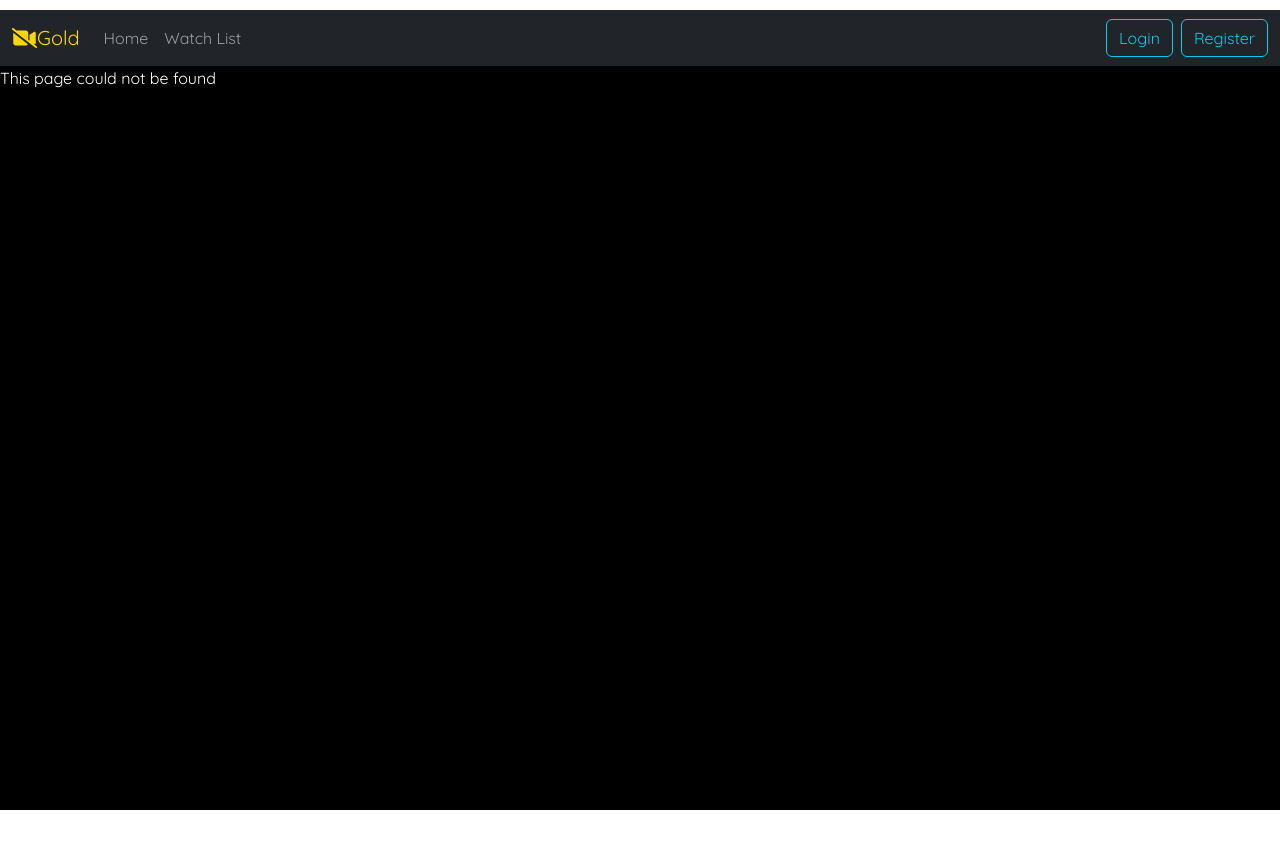
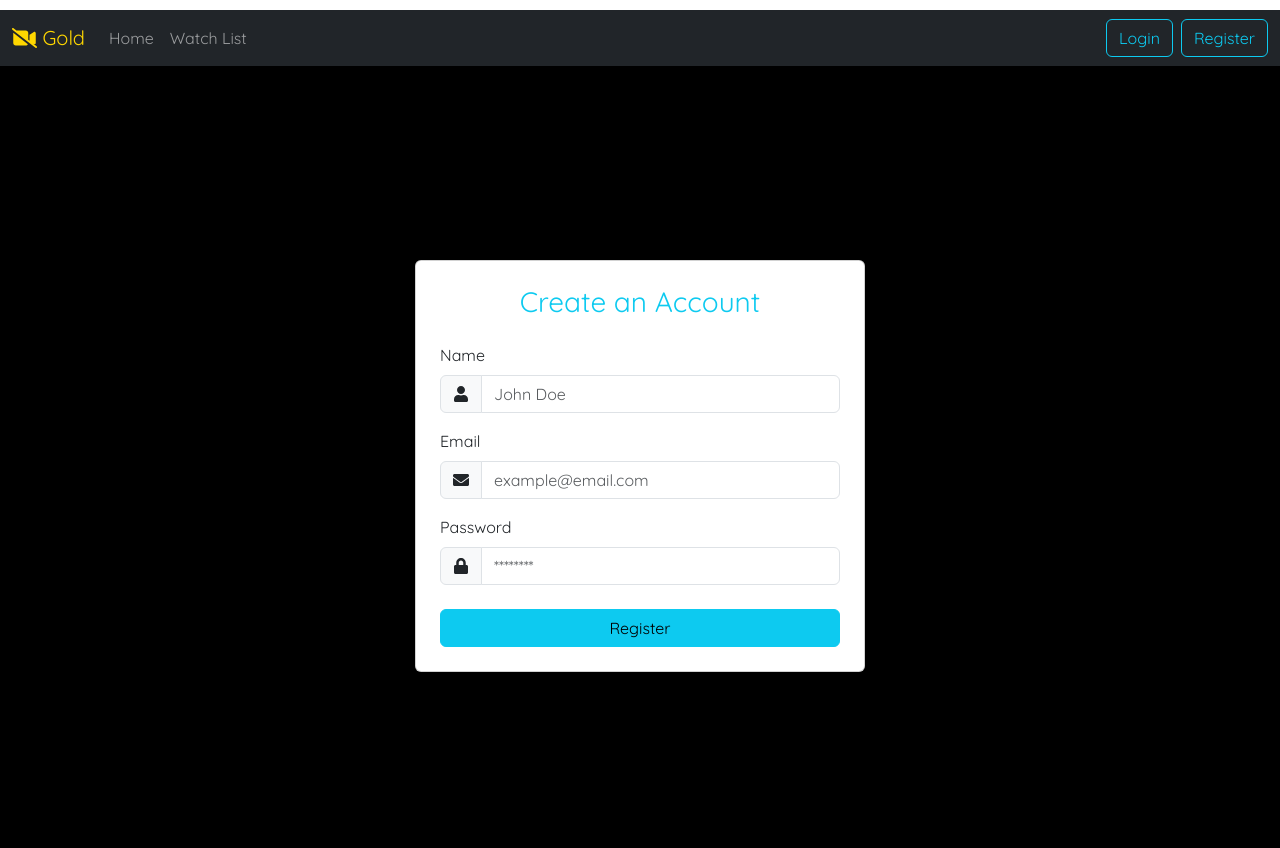
Before and after one commit to ArtiKumari92/MovieReviewSystem-frontend, a React (Create React App) app in the folder movie-gold-v1/: page /register in a window 1280 px wide. Shown: the top 848 px of the page. Before the commit the page ends 810 px from the top, so only its background shows below. Built offline with nearby package versions, Linux system fonts and the light colour scheme; no server answers.

Commit message:
Latest Movie Review frontend

```diff
--- a/movie-gold-v1/package.json
+++ b/movie-gold-v1/package.json
@@ -17,6 +17,7 @@
     "react": "^18.3.1",
     "react-bootstrap": "^2.10.10",
     "react-dom": "^18.3.1",
+    "react-icons": "^5.5.0",
     "react-material-ui-carousel": "^3.4.2",
     "react-player": "^2.16.0",
     "react-router-dom": "^6.30.0",
--- a/movie-gold-v1/src/App.js
+++ b/movie-gold-v1/src/App.js
@@ -2,11 +2,13 @@ import './App.css';
 import api from './api/axiosConfig';
 import {useState, useEffect} from 'react';
 import Layout from './components/Layout';
+
 import {Routes, Route} from 'react-router-dom';
 import Home from './components/home/Home';
 import Header from './components/header/Header';
 import Trailer from './components/trailer/Trailer';
 import Reviews from './components/reviews/Reviews';
+import Register from './components/register/Register';
 import NotFound from './components/notFound/NotFound';
 
 function App() {
@@ -64,6 +66,7 @@ function App() {
             <Route path="/" element={<Home movies={movies} />} ></Route>
             <Route path="/Trailer/:ytTrailerId" element={<Trailer/>}></Route>
             <Route path="/Reviews/:movieId" element ={<Reviews getMovieData = {getMovieData} movie={movie} reviews ={reviews} setReviews = {setReviews} />}></Route>
+            <Route path="/register" element={<Register />} />
             <Route path="*" element = {<NotFound/>}></Route>
           </Route>
       </Routes>
--- a/movie-gold-v1/src/components/header/Header.js
+++ b/movie-gold-v1/src/components/header/Header.js
@@ -1,35 +1,60 @@
 import { FontAwesomeIcon } from "@fortawesome/react-fontawesome";
 import { faVideoSlash } from "@fortawesome/free-solid-svg-icons";
 import Button from "react-bootstrap/Button";
-import Container from "react-bootstrap/Container"
+import Container from "react-bootstrap/Container";
 import Nav from "react-bootstrap/Nav";
 import Navbar from "react-bootstrap/Navbar";
-import {NavLink} from "react-router-dom";
+import { NavLink, useNavigate } from "react-router-dom";
+import { useEffect, useState } from "react";
 
 const Header = () => {
+  const [isLoggedIn, setIsLoggedIn] = useState(false);
+  const navigate = useNavigate();
+
+  useEffect(() => {
+    const token = localStorage.getItem("token");
+    setIsLoggedIn(!!token); // Convert token to boolean
+  }, []);
+
+  const handleLogout = () => {
+    localStorage.removeItem("token");
+    setIsLoggedIn(false);
+    navigate("/login");
+  };
 
   return (
     <Navbar bg="dark" variant="dark" expand="lg">
       <Container fluid>
-            <Navbar.Brand href="/" style={{"color":'gold'}}>
-                <FontAwesomeIcon icon ={faVideoSlash}/>Gold
+        <Navbar.Brand as={NavLink} to="/" style={{ color: "gold" }}>
+          <FontAwesomeIcon icon={faVideoSlash} /> Gold
         </Navbar.Brand>
+
         <Navbar.Toggle aria-controls="navbarScroll" />
+
         <Navbar.Collapse id="navbarScroll">
-                    <Nav
-                        className="me-auto my-2 my-lg-0"
-                        style={{maxHeight: '100px'}}
-                        navbarScroll
-                    >
-                    <NavLink className ="nav-link" to="/">Home</NavLink>
-                    <NavLink className ="nav-link" to="/watchList">Watch List</NavLink>
+          <Nav className="me-auto my-2 my-lg-0" style={{ maxHeight: "100px" }} navbarScroll>
+            <NavLink className="nav-link" to="/">Home</NavLink>
+            <NavLink className="nav-link" to="/watchList">Watch List</NavLink>
           </Nav>
+
+          {isLoggedIn ? (
+            <Button variant="outline-danger" onClick={handleLogout}>
+              Logout
+            </Button>
+          ) : (
+            <>
+              <NavLink to="/login">
                 <Button variant="outline-info" className="me-2">Login</Button>
+              </NavLink>
+              <NavLink to="/register">
                 <Button variant="outline-info">Register</Button>
+              </NavLink>
+            </>
+          )}
         </Navbar.Collapse>
       </Container>
     </Navbar>
-  )
-}
+  );
+};
 
-export default Header
+export default Header;
--- /dev/null
+++ b/movie-gold-v1/src/components/register/Register.js
@@ -0,0 +1,109 @@
+import React, { useState } from 'react';
+import { Form, Button, Container, Alert, Card, InputGroup, Spinner } from 'react-bootstrap';
+import axios from 'axios';
+import { FaUser, FaEnvelope, FaLock } from 'react-icons/fa';
+
+const Register = () => {
+  const [user, setUser] = useState({ name: '', email: '', password: '' });
+  const [message, setMessage] = useState('');
+  const [emailExists, setEmailExists] = useState(false);
+  const [loading, setLoading] = useState(false);
+
+  const handleChange = async (e) => {
+    const { name, value } = e.target;
+    setUser({ ...user, [name]: value });
+
+    // Real-time email uniqueness check
+    if (name === 'email' && value) {
+      try {
+        const res = await axios.get(`http://localhost:8080/api/users/check-email?email=${value}`);
+        setEmailExists(res.data.exists);
+      } catch (err) {
+        console.error(err);
+      }
+    }
+  };
+
+  const handleSubmit = async (e) => {
+    e.preventDefault();
+    if (emailExists) {
+      setMessage('Email already registered.');
+      return;
+    }
+    setLoading(true);
+    try {
+      await axios.post('http://localhost:8080/api/users/register', user);
+      setMessage('Registration successful!');
+      setUser({ name: '', email: '', password: '' });
+    } catch (error) {
+      console.error(error);
+      setMessage('Registration failed. Try again.');
+    } finally {
+      setLoading(false);
+    }
+  };
+
+  return (
+    <Container className="d-flex justify-content-center align-items-center" style={{ minHeight: '100vh' }}>
+      <Card style={{ width: '100%', maxWidth: '450px' }} className="p-4 shadow">
+        <h3 className="text-center mb-4 text-info">Create an Account</h3>
+        {message && <Alert variant={message.includes('successful') ? 'success' : 'danger'}>{message}</Alert>}
+
+        <Form onSubmit={handleSubmit}>
+          <Form.Group className="mb-3">
+            <Form.Label>Name</Form.Label>
+            <InputGroup>
+              <InputGroup.Text><FaUser /></InputGroup.Text>
+              <Form.Control
+                type="text"
+                placeholder="John Doe"
+                name="name"
+                value={user.name}
+                onChange={handleChange}
+                required
+              />
+            </InputGroup>
+          </Form.Group>
+
+          <Form.Group className="mb-3">
+            <Form.Label>Email</Form.Label>
+            <InputGroup>
+              <InputGroup.Text><FaEnvelope /></InputGroup.Text>
+              <Form.Control
+                type="email"
+                placeholder="example@email.com"
+                name="email"
+                value={user.email}
+                onChange={handleChange}
+                required
+                isInvalid={emailExists}
+              />
+            </InputGroup>
+            {emailExists && <small className="text-danger">Email already exists</small>}
+          </Form.Group>
+
+          <Form.Group className="mb-4">
+            <Form.Label>Password</Form.Label>
+            <InputGroup>
+              <InputGroup.Text><FaLock /></InputGroup.Text>
+              <Form.Control
+                type="password"
+                placeholder="********"
+                name="password"
+                value={user.password}
+                onChange={handleChange}
+                required
+              />
+            </InputGroup>
+          </Form.Group>
+
+          <Button type="submit" variant="info" className="w-100" disabled={loading || emailExists}>
+            {loading ? <Spinner animation="border" size="sm" /> : 'Register'}
+          </Button>
+        </Form>
+      </Card>
+    </Container>
+  );
+};
+
+export default Register;
```
Also changed, not shown: movie-gold-v1/src/components/login/Login.css (added, +38 -0 lines), movie-gold-v1/src/components/login/Login.js (added, +73 -0 lines), 2 other files (tests, documents, lock files or other folders). Lines whose indentation alone changed are shown as unchanged.
